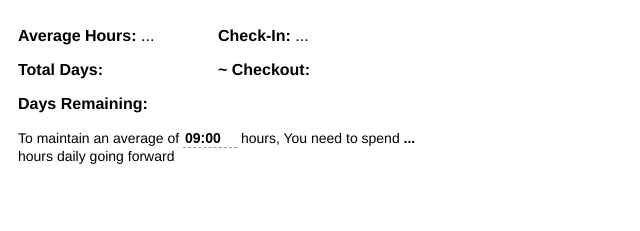
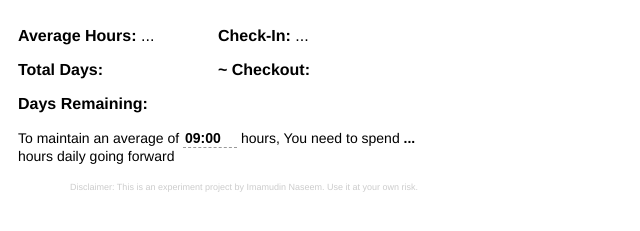
Before and after one commit to minaseem/smart-elevate, a browser extension: page src/browser_action/browser_action.html in a window 1280 px wide. Shown: the part 79-310 px from the top of the page, without its empty margins (0-640 px from the left). Drawn offline with Linux system fonts and the light colour scheme.

Commit message:
add disclaimer

```diff
--- a/src/browser_action/browser_action.html
+++ b/src/browser_action/browser_action.html
@@ -6,15 +6,19 @@
         width: 400px;
         font-family: Helvetica, Ubuntu, Arial, sans-serif;
     }
+
     h1 {
         font-size: 2em;
     }
+
     .mainPopup {
         padding: 15px;
     }
+
     .mainPopup .item {
         padding: 8px 0;
     }
+
     .mainPopup .item .title {
         font-weight: 600;
     }
@@ -26,23 +30,35 @@
         width: 50px;
         font-weight: bold;
     }
+
     .mainPopup .item input:focus {
         outline: none;
         border-bottom-color: #0066CC;
     }
+
     .summary {
         font-size: 14px;
     }
+
     .row {
         display: flex;
     }
+
     .row > div {
         flex: 1 0 0;
     }
+
     .header {
         color: #cacaca;
     }
 
+    footer {
+        font-size: 9px;
+        color: #ccc;
+        text-align: right;
+        margin: 10px 0 4px 0;
+        user-select: none;
+    }
 </style>
 <script src="./popup.js" defer></script>
 <div id="mainPopup" class="mainPopup">
@@ -83,6 +99,10 @@
         </div>
     </div>
     <div class="item summary">
-        To maintain an average of <input type="text" id="averageInput" value="09:00"> hours, You need to spend <b id="newHours">...</b> hours daily going forward
+        To maintain an average of <input type="text" id="averageInput" value="09:00"> hours, You need to spend <b id="newHours">...</b> hours daily
+        going forward
     </div>
+    <footer>
+        Disclaimer: This is an experiment project by Imamudin Naseem. Use it at your own risk.
+    </footer>
 </div>
```
Lines whose indentation alone changed are shown as unchanged.
